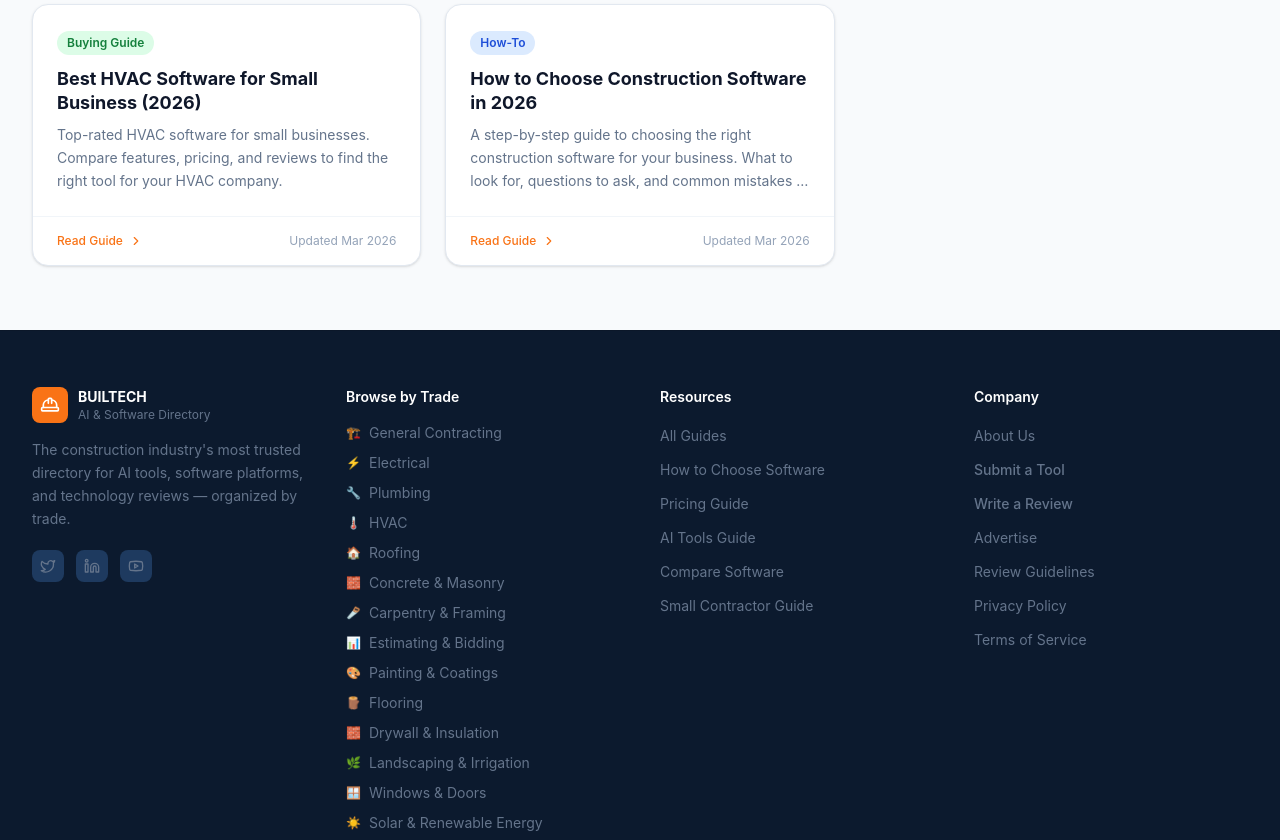
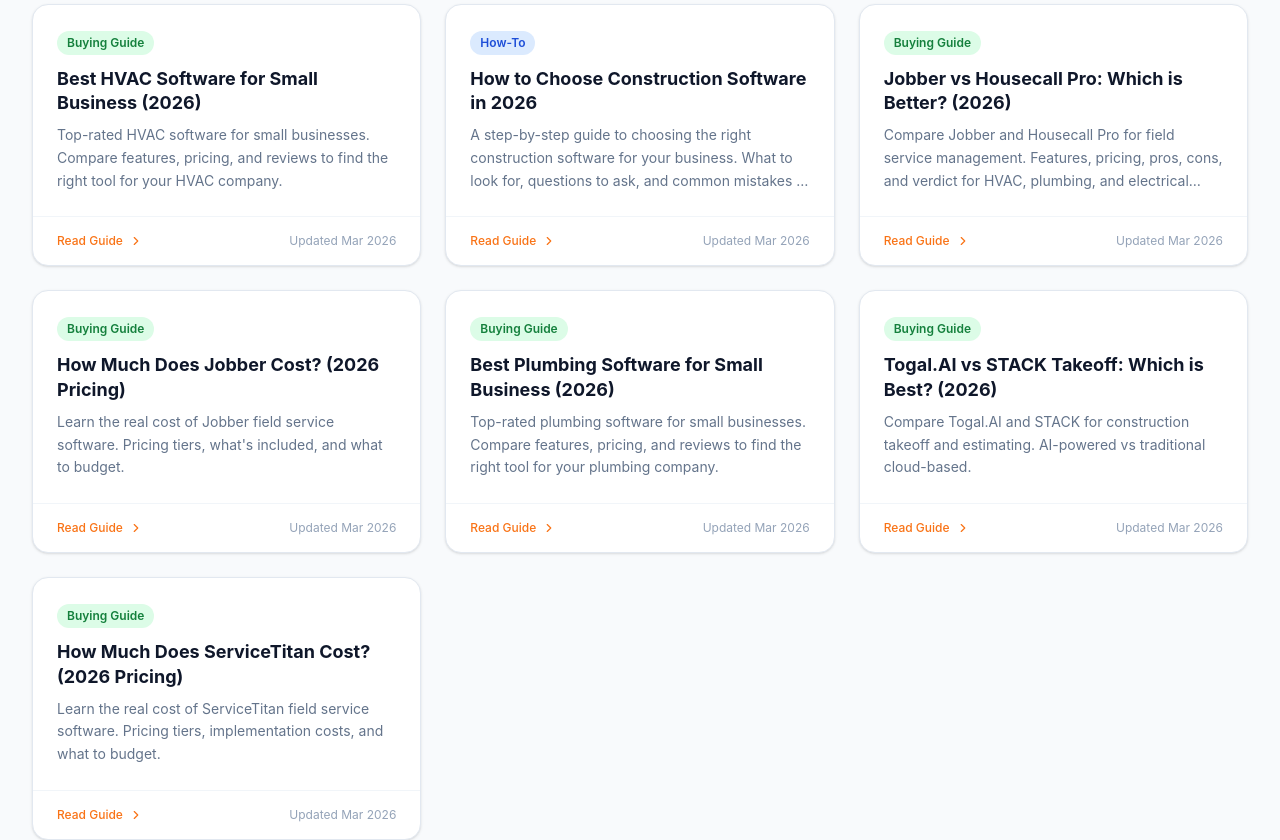
Before and after one commit to joshrkay/affiliate_construction_tech, a React (Vite) app: page /guides in a window 1280 px wide. Shown: the part 1000-1840 px from the top of the page. Built offline with nearby package versions, Linux system fonts and the light colour scheme.

Commit message:
Add 5 more blog articles (Jobber vs Housecall, pricing guides)

```diff
--- a/app/data/guidePages.ts
+++ b/app/data/guidePages.ts
@@ -393,6 +393,177 @@
     relatedToolIds: ["procore", "buildertrend", "jobber"],
     relatedTradeIds: ["general-contracting", "hvac", "plumbing", "electrical"],
     lastUpdated: "2026-03-20"
+  },
+  // Article 6: Jobber vs Housecall Pro
+  {
+    slug: "jobber-vs-housecall-pro",
+    title: "Jobber vs Housecall Pro: Which is Better? (2026)",
+    description: "Compare Jobber and Housecall Pro for field service management. Features, pricing, pros, cons, and verdict for HVAC, plumbing, and electrical contractors.",
+    keywords: ["jobber vs housecall pro", "housecall pro vs jobber", "field service comparison"],
+    category: "buying-guide",
+    sections: [
+      {
+        heading: "Quick Verdict",
+        content: "Jobber is slightly better overall with more integrations and pricing options. Housecall Pro is excellent for ease of use. Both are great choices for small field service businesses."
+      },
+      {
+        heading: "Pricing",
+        content: "Jobber: $29-$249/user/month. Housecall Pro: $49-$99/user/month. Jobber has more pricing tiers, Housecall Pro is simpler."
+      },
+      {
+        heading: "Features",
+        content: "Jobber has 80+ integrations, advanced scheduling. Housecall Pro has excellent marketing automation, simpler interface."
+      },
+      {
+        heading: "Best For",
+        content: "Jobber: Growing companies, those needing integrations. Housecall Pro: Teams prioritizing ease of use, marketing features."
+      }
+    ],
+    faqs: [
+      {
+        question: "Is Jobber cheaper than Housecall Pro?",
+        answer: "Yes, Jobber starts at $29/user/month vs Housecall Pro at $49/user/month."
+      },
+      {
+        question: "Which is easier to learn?",
+        answer: "Housecall Pro is slightly easier to learn with a more intuitive interface."
+      }
+    ],
+    relatedToolIds: ["jobber", "housecall-pro"],
+    relatedTradeIds: ["hvac", "plumbing", "electrical"],
+    lastUpdated: "2026-03-20"
+  },
+  // Article 7: How Much Does Jobber Cost?
+  {
+    slug: "how-much-does-jobber-cost",
+    title: "How Much Does Jobber Cost? (2026 Pricing)",
+    description: "Learn the real cost of Jobber field service software. Pricing tiers, what's included, and what to budget.",
+    keywords: ["jobber pricing", "jobber cost", "how much does jobber cost"],
+    category: "buying-guide",
+    sections: [
+      {
+        heading: "Jobber Pricing Tiers",
+        content: "Core: $29/user/month, Grow: $49/user/month, Scale: $249/user/month. Annual billing saves 20%."
+      },
+      {
+        heading: "What's Included",
+        content: "Core: Basic scheduling, invoicing. Grow: Online booking, marketing. Scale: Advanced features, API access."
+      },
+      {
+        heading: "Total Cost Example",
+        content: "5 technicians on Grow plan: $49 x 5 = $245/month = $2,940/year. Plus any add-ons."
+      }
+    ],
+    faqs: [
+      {
+        question: "Is there a free trial?",
+        answer: "Yes, Jobber offers a 14-day free trial."
+      },
+      {
+        question: "Are there setup fees?",
+        answer: "No, Jobber has no setup fees."
+      }
+    ],
+    relatedToolIds: ["jobber"],
+    relatedTradeIds: ["hvac", "plumbing", "electrical"],
+    lastUpdated: "2026-03-20"
+  },
+  // Article 8: Best Plumbing Software
+  {
+    slug: "best-plumbing-software-small-business",
+    title: "Best Plumbing Software for Small Business (2026)",
+    description: "Top-rated plumbing software for small businesses. Compare features, pricing, and reviews to find the right tool for your plumbing company.",
+    keywords: ["best plumbing software", "plumbing software small business", "affordable plumbing software"],
+    category: "buying-guide",
+    sections: [
+      {
+        heading: "Top Picks",
+        content: "Best Overall: Jobber. Best Value: Housecall Pro. Best Features: ServiceTitan."
+      },
+      {
+        heading: "Jobber",
+        content: "Starting at $29/user/month. Excellent scheduling, invoicing, customer management. 80+ integrations."
+      },
+      {
+        heading: "Housecall Pro",
+        content: "Starting at $49/user/month. Great ease of use, marketing automation. Perfect for small teams."
+      },
+      {
+        heading: "ServiceTitan",
+        content: "Starting at $75/user/month. Enterprise features, 70+ integrations. Best for growing companies."
+      }
+    ],
+    faqs: [
+      {
+        question: "What's the cheapest plumbing software?",
+        answer: "Jobber at $29/user/month is the most affordable full-featured option."
+      }
+    ],
+    relatedToolIds: ["jobber", "housecall-pro", "servicetitan"],
+    relatedTradeIds: ["plumbing"],
+    lastUpdated: "2026-03-20"
+  },
+  // Article 9: Togal.AI vs STACK
+  {
+    slug: "togal-ai-vs-stack-takeoff",
+    title: "Togal.AI vs STACK Takeoff: Which is Best? (2026)",
+    description: "Compare Togal.AI and STACK for construction takeoff and estimating. AI-powered vs traditional cloud-based.",
+    keywords: ["togal ai vs stack", "ai takeoff software", "construction estimating comparison"],
+    category: "buying-guide",
+    sections: [
+      {
+        heading: "Quick Verdict",
+        content: "Togal.AI is better for electrical contractors wanting AI automation. STACK is better for teams wanting cloud collaboration."
+      },
+      {
+        heading: "Technology",
+        content: "Togal.AI uses AI to auto-detect components. STACK uses traditional manual takeoff with cloud collaboration."
+      },
+      {
+        heading: "Pricing",
+        content: "Togal.AI: $200-500/month. STACK: $199-499/month. Similar price points."
+      }
+    ],
+    faqs: [
+      {
+        question: "Which is better for electrical contractors?",
+        answer: "Togal.AI, as it's specifically designed for electrical with AI-powered detection."
+      }
+    ],
+    relatedToolIds: ["togal-ai", "stack-takeoff"],
+    relatedTradeIds: ["electrical", "general-contracting"],
+    lastUpdated: "2026-03-20"
+  },
+  // Article 10: ServiceTitan Pricing
+  {
+    slug: "how-much-does-servicetitan-cost",
+    title: "How Much Does ServiceTitan Cost? (2026 Pricing)",
+    description: "Learn the real cost of ServiceTitan field service software. Pricing tiers, implementation costs, and what to budget.",
+    keywords: ["servicetitan pricing", "how much does servicetitan cost", "servicetitan price"],
+    category: "buying-guide",
+    sections: [
+      {
+        heading: "ServiceTitan Pricing",
+        content: "ServiceTitan doesn't publish pricing. Expect $75-150/user/month plus implementation fees of $5,000-15,000."
+      },
+      {
+        heading: "Implementation Costs",
+        content: "Implementation typically costs $5,000-15,000 depending on company size and complexity. Includes data migration, setup, training."
+      },
+      {
+        heading: "Total Cost Example",
+        content: "10 technicians: $100 x 10 x 12 = $12,000/year + $10,000 implementation = $22,000 year one."
+      }
+    ],
+    faqs: [
+      {
+        question: "Is ServiceTitan worth the cost?",
+        answer: "For companies with 5+ technicians needing enterprise features, yes. Smaller companies may find Jobber more cost-effective."
+      }
+    ],
+    relatedToolIds: ["servicetitan"],
+    relatedTradeIds: ["hvac", "plumbing", "electrical"],
+    lastUpdated: "2026-03-20"
   }
 ];
 
```
